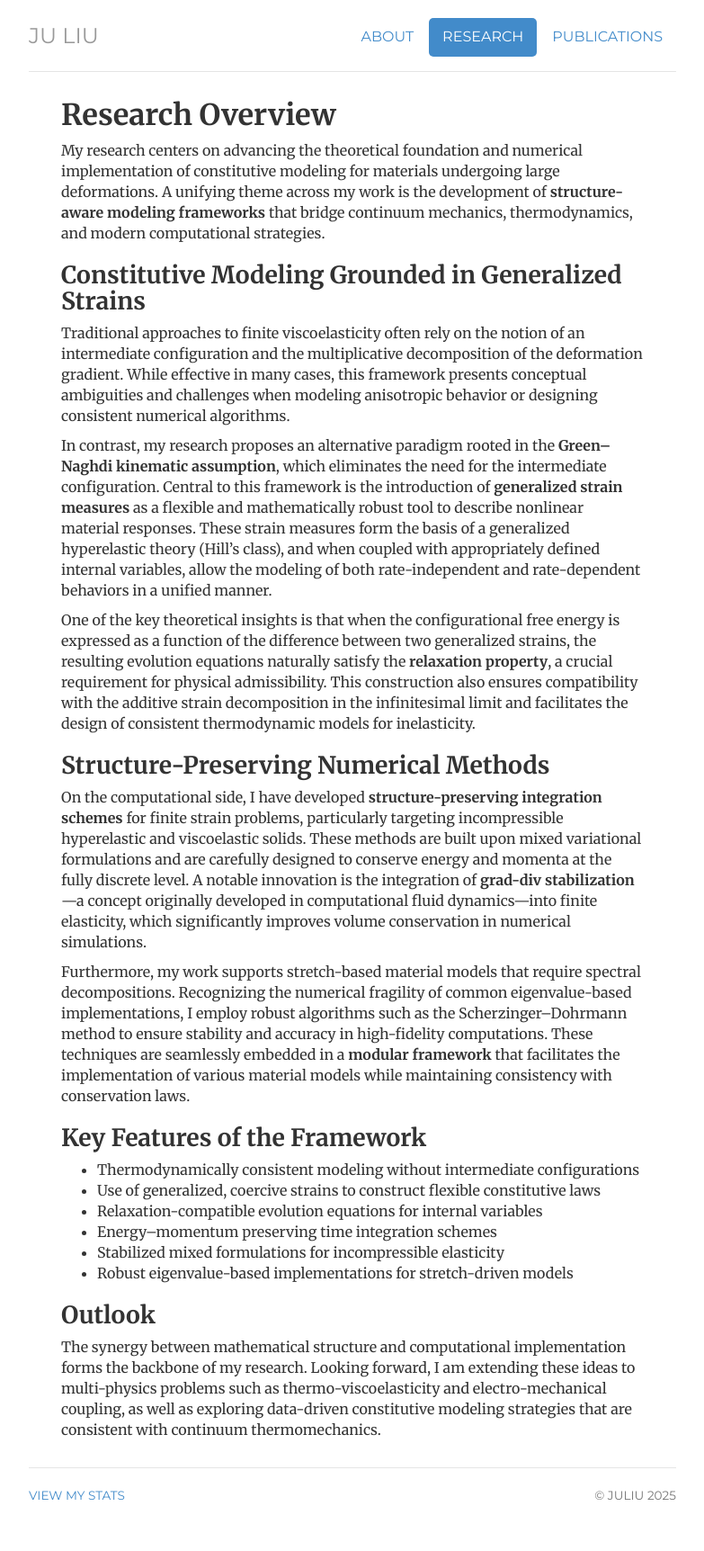
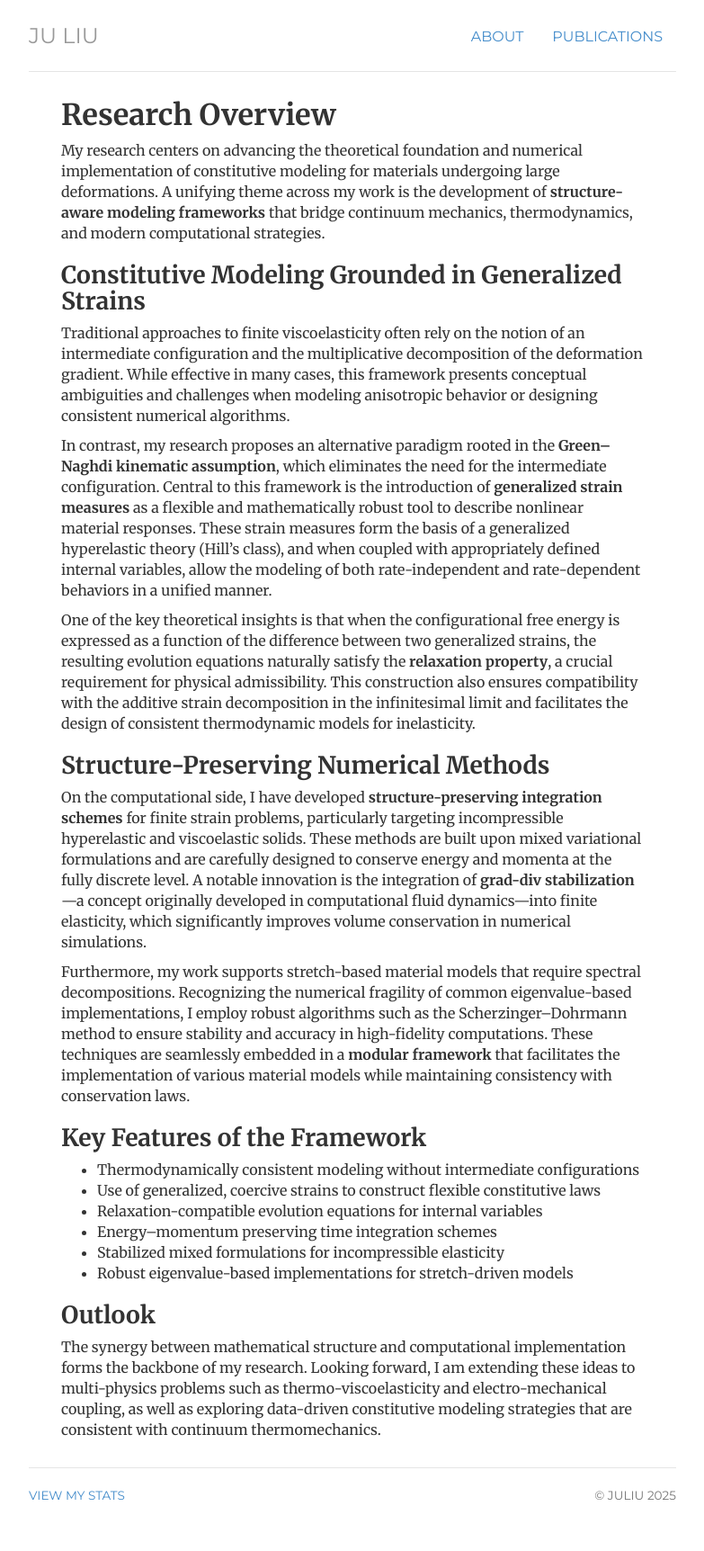
Before and after one commit to ju-liu/ju-liu.github.io, a Jekyll site: the page built from research-1.html, in a window 1280 px wide. Shown: the whole page at 90% size, without its empty margins (248-1031 px from the left). Built offline with Jekyll 4.4.1, drawn with Linux system fonts in a browser that asks for light colours; nearby versions of some CDN libraries; library files that are not in the unit come from our copies; comment, search, counter and statistics services are not loaded.

Commit message:
Update header.html

```diff
--- a/_includes/header.html
+++ b/_includes/header.html
@@ -1,7 +1,6 @@
 <div class="header">
 	<ul class="nav nav-pills pull-right">
 		<li class="{{ page.about }}"><a href="/about" title="About">About</a></li>
-		<li class="{{ page.research }}"><a href="/research" title="Research">Research</a></li>
 		<li class="{{ page.publications }}"><a href="/publications" title="Publications">Publications</a></li>
 	</ul>
 	<h3 class="text-muted"><a href="/">Ju Liu</a></h3>
```
